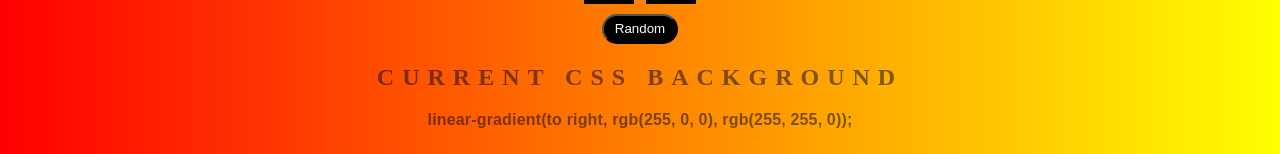
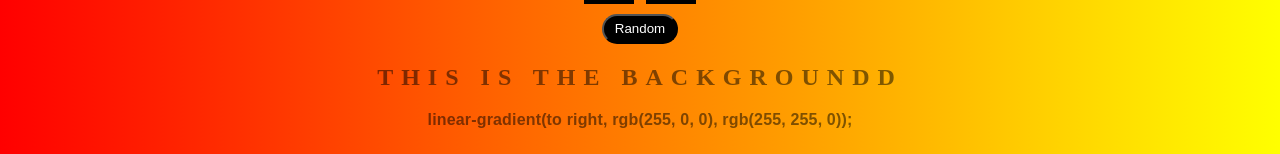
Before and after one commit to dekonata/background-generator, a plain HTML site: page index.html in a window 1280 px wide. Shown: the part 228-382 px from the top of the page. Drawn offline with Linux system fonts and the light colour scheme.

Commit message:
changing text

```diff
--- a/index.html
+++ b/index.html
@@ -9,7 +9,7 @@
 	<input class="color1" type="color" name="color1" value="#ff0000">
 	<input class="color2" type="color" name="color2" value="#ffff00">
 	<button id="random-btn">Random</button>
-	<h2>Current CSS Background</h2>
+	<h2>This is the backgroundd</h2>
 	<h3></h3>
 	<script type="text/javascript" src="script.js"></script>
 </body>
```
